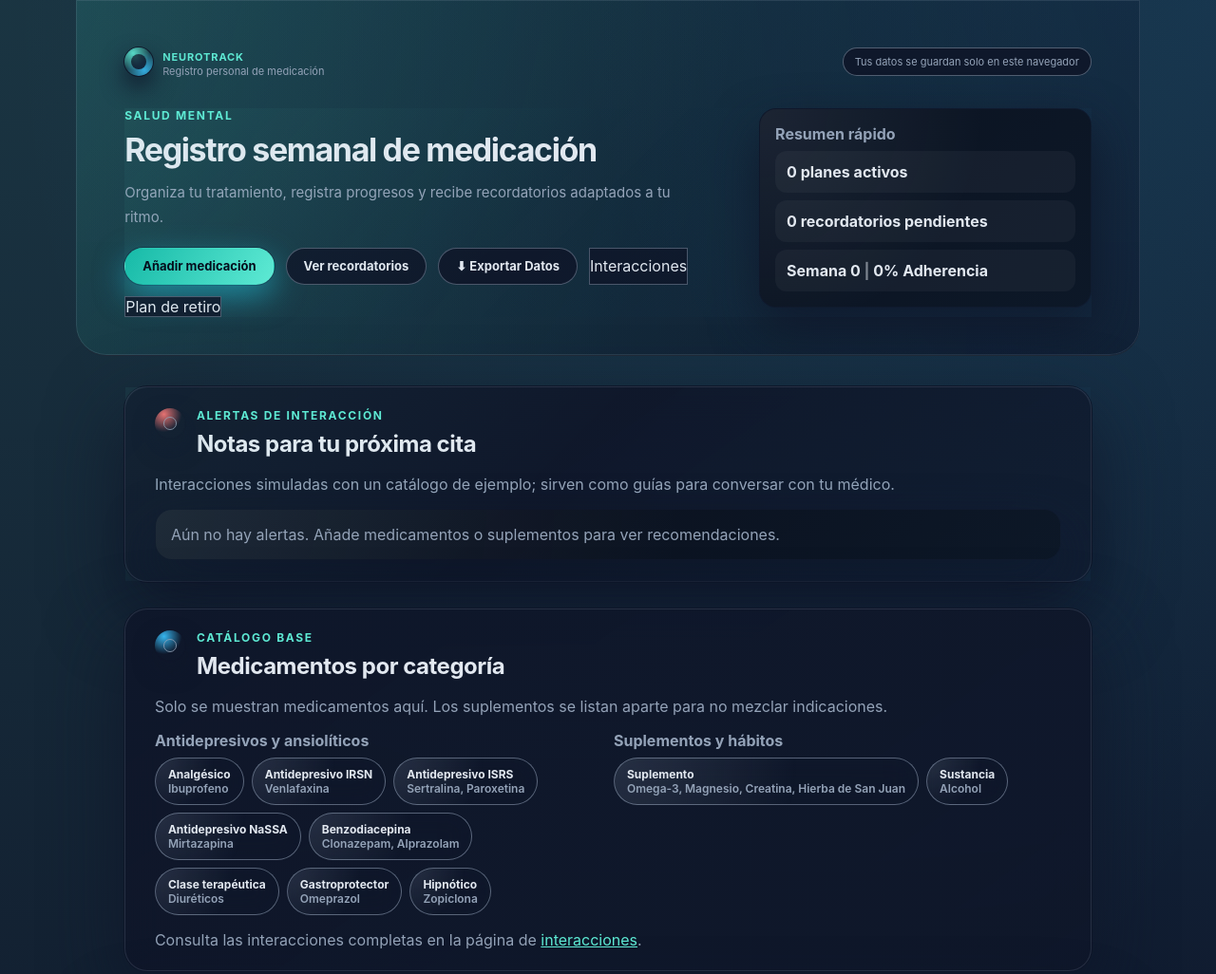
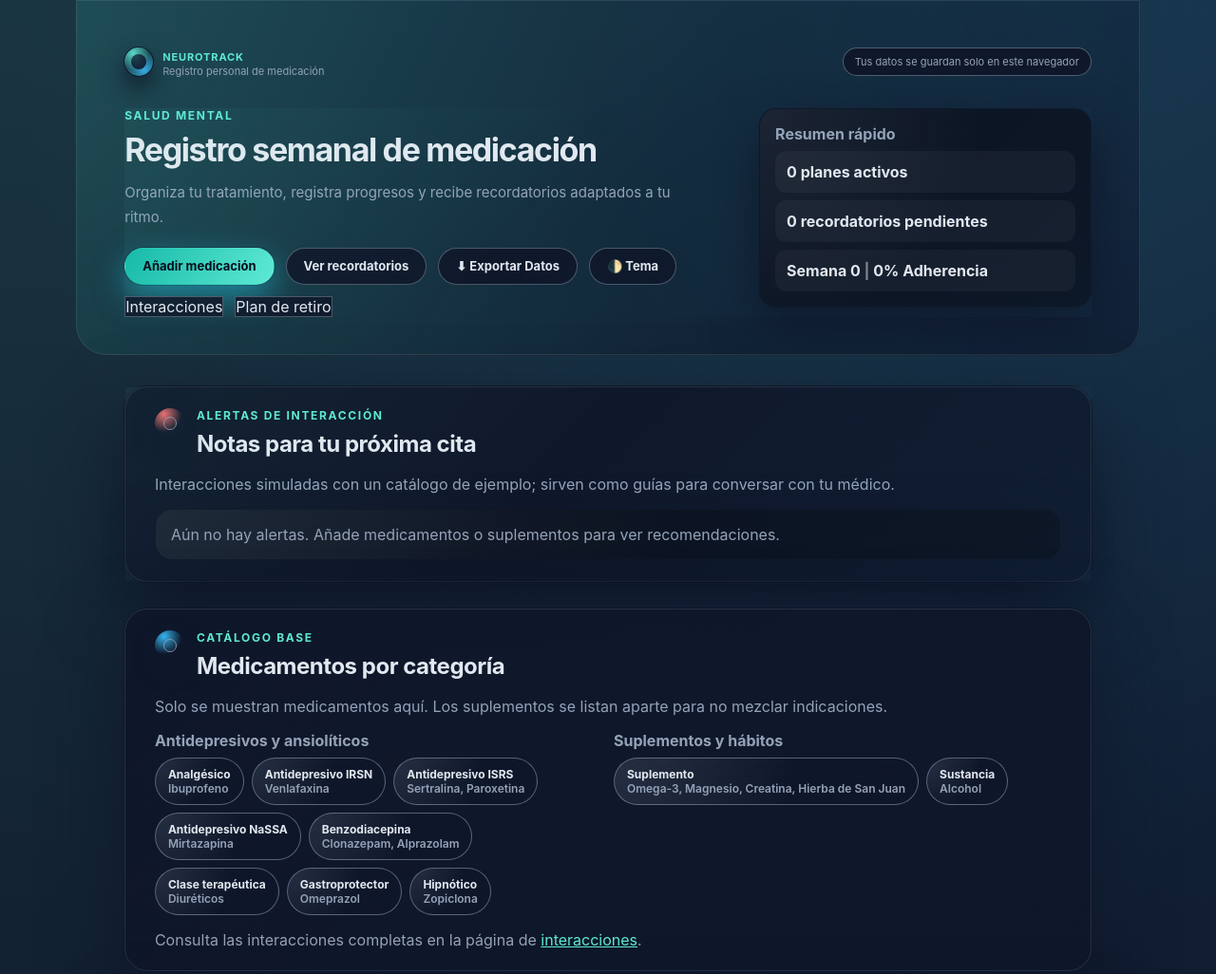
Before and after one commit to tec123321/tracker-antidepresivosv2, a plain HTML site: page tracker-antidepresivos-codex-organize-medication-section-by-categories/index.html in a window 1280 px wide. Shown: the top 1026 px of the page at 95% size. Drawn offline with Linux system fonts and the light colour scheme.

Commit message:
Add theme toggle button to medication section

```diff
--- a/tracker-antidepresivos-codex-organize-medication-section-by-categories/index.html
+++ b/tracker-antidepresivos-codex-organize-medication-section-by-categories/index.html
@@ -40,6 +40,7 @@
           <button id="scrollToForm" class="primary">Añadir medicación</button>
           <button id="scrollToReminders" class="ghost">Ver recordatorios</button>
           <button class="ghost" onclick="window.exportarDatos()">⬇ Exportar Datos</button>
+          <button class="ghost" id="themeToggle">🌓 Tema</button>
           <a class="ghost link-button" href="interacciones.html">Interacciones</a>
           <a class="ghost link-button" href="retiro.html">Plan de retiro</a>
         </div>
```
